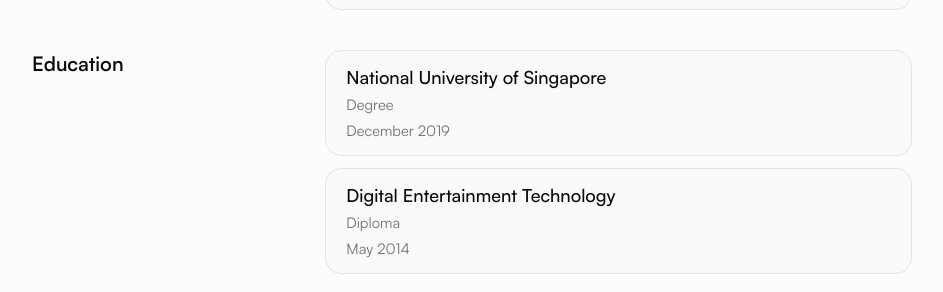
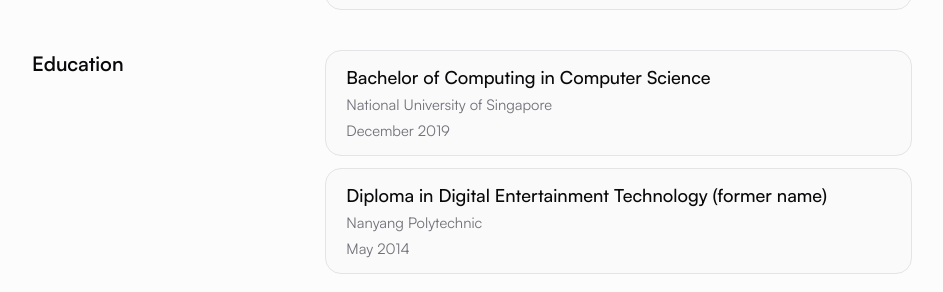
Before and after one commit to Jemereny/Jemereny.github.io, an Astro site: page / in a window 1280 px wide. Shown: the part 2195-2487 px from the top of the page, without its empty margins (168-1111 px from the left). Built offline with nearby package versions, Linux system fonts and the light colour scheme; Astro itself is replaced by a stand-in of ours; some packages are replaced by stand-ins of ours.

Commit message:
Fix education

```diff
--- a/src/pages/index.astro
+++ b/src/pages/index.astro
@@ -241,19 +241,19 @@
 
 		<Section title='Education'>
 			<Card
-				heading='National University of Singapore'
-				subheading='Degree'
+				heading='Bachelor of Computing in Computer Science'
+				subheading='National University of Singapore'
 				date='December 2019'
 				imagePath=''
-				altText='Lorem, ipsum dolor sit'
+				altText=''
 				imageClass='h-12 w-auto md:-left-16'
 			/>
 			<Card
-				heading='Digital Entertainment Technology'
-				subheading='Diploma'
+				heading='Diploma in Digital Entertainment Technology (former name)'
+				subheading='Nanyang Polytechnic'
 				date='May 2014'
 				imagePath=''
-				altText='Lorem, ipsum dolor sit'
+				altText=''
 				imageClass='h-12 w-auto md:-left-16'
 			/>
 		</Section>
```
